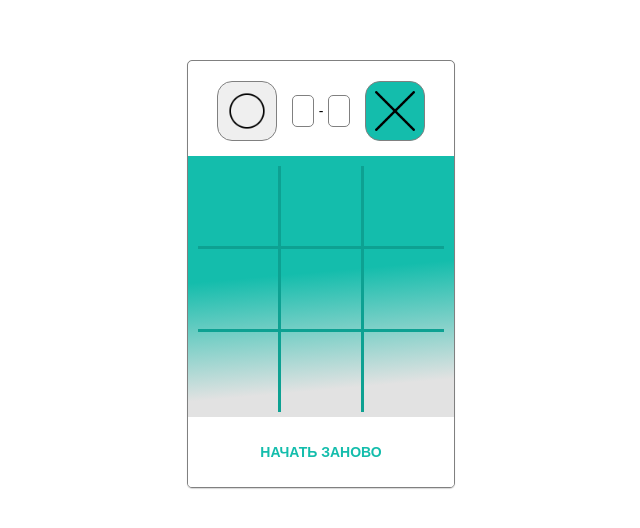
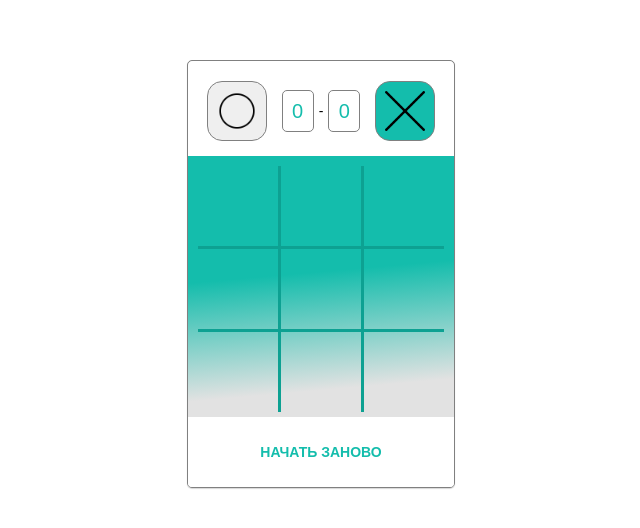
Before and after one commit to DmitriiPisarenko/tic-tac-toe, a React (Create React App) app: page / in a window 1280 px wide. Shown: the part 134-662 px from the top of the page, without its empty margins (319-959 px from the left). Built offline with nearby package versions, Linux system fonts and the light colour scheme.

Commit message:
add score.

```diff
--- a/src/components/header/header.module.css
+++ b/src/components/header/header.module.css
@@ -26,11 +26,16 @@
 }
 
 .score {
-  width: 20px;
-  height: 30px;
+  width: 30px;
+  height: 40px;
   border: 1px solid gray;
   border-radius: 5px;
   margin: 0 5px;
+  display: flex;
+  justify-content: center;
+  align-items: center;
+  font-size: 20px;
+  color:  rgb(20,189,172);
 }
 
 .sideChosen {
--- a/src/components/header/index.jsx
+++ b/src/components/header/index.jsx
@@ -7,7 +7,7 @@ import cross from '../../assets/images/cross.png';
 import { MARK_X, MARK_O } from '../../constants';
 
 export default function Header(props) {
-  const { mark, onSideClick } = props;
+  const { mark, onSideClick, score } = props;
 
   function handlerSideClick(newMark) {
     return () => {
@@ -22,9 +22,13 @@ export default function Header(props) {
         <img className={styles.image} src={circle} alt="circle" />
       </button>
 
-      <div className={styles.score} />
-      <p>-</p>
-      <div className={styles.score} />
+      <div className={styles.score}>
+        {score[MARK_O]}
+      </div>
+      -
+      <div className={styles.score}>
+        {score[MARK_X]}
+      </div>
 
       <button type="button" className={classNames(styles.side, { [styles.sideChosen]: mark === MARK_X })} onClick={handlerSideClick(MARK_X)}>
         <img className={styles.image} src={cross} alt="cross" />
@@ -36,6 +40,10 @@ export default function Header(props) {
 Header.propTypes = {
   mark: propTypes.oneOf([MARK_O, MARK_X]).isRequired,
   onSideClick: propTypes.func,
+  score: propTypes.shape({
+    [MARK_X]: propTypes.number.isRequired,
+    [MARK_O]: propTypes.number.isRequired,
+  }).isRequired,
 };
 
 Header.defaultProps = {
--- a/src/components/host/index.jsx
+++ b/src/components/host/index.jsx
@@ -2,8 +2,13 @@ import React, { useState, useEffect } from 'react';
 import styles from './host.module.css';
 import Header from '../header';
 import Field from '../field';
-import { MARK_X, MAP_STATE_CHANGE } from '../../constants';
+import { MARK_X, MAP_STATE_CHANGE, MARK_O } from '../../constants';
 import getWinner from '../../utils';
+
+const score = {
+  [MARK_X]: 0,
+  [MARK_O]: 0,
+};
 
 export default function Host() {
   const [mark, setMark] = useState(MARK_X);
@@ -35,14 +40,15 @@ export default function Host() {
     setBeforeStart(false);
     if (winner) {
       // eslint-disable-next-line no-alert
-      alert(`${mark} победил!`);
+      alert(`${winner} победил!`);
       setGameOver(true);
+      score[winner] += 1;
     }
   }
 
   return (
     <div className={styles.container}>
-      <Header mark={mark} onSideClick={beforeStart ? setMark : undefined} />
+      <Header mark={mark} onSideClick={beforeStart ? setMark : undefined} score={score} />
       <Field field={field} onClick={onCellClick} onRestartClick={onRestartClick} />
     </div>
   );
```
